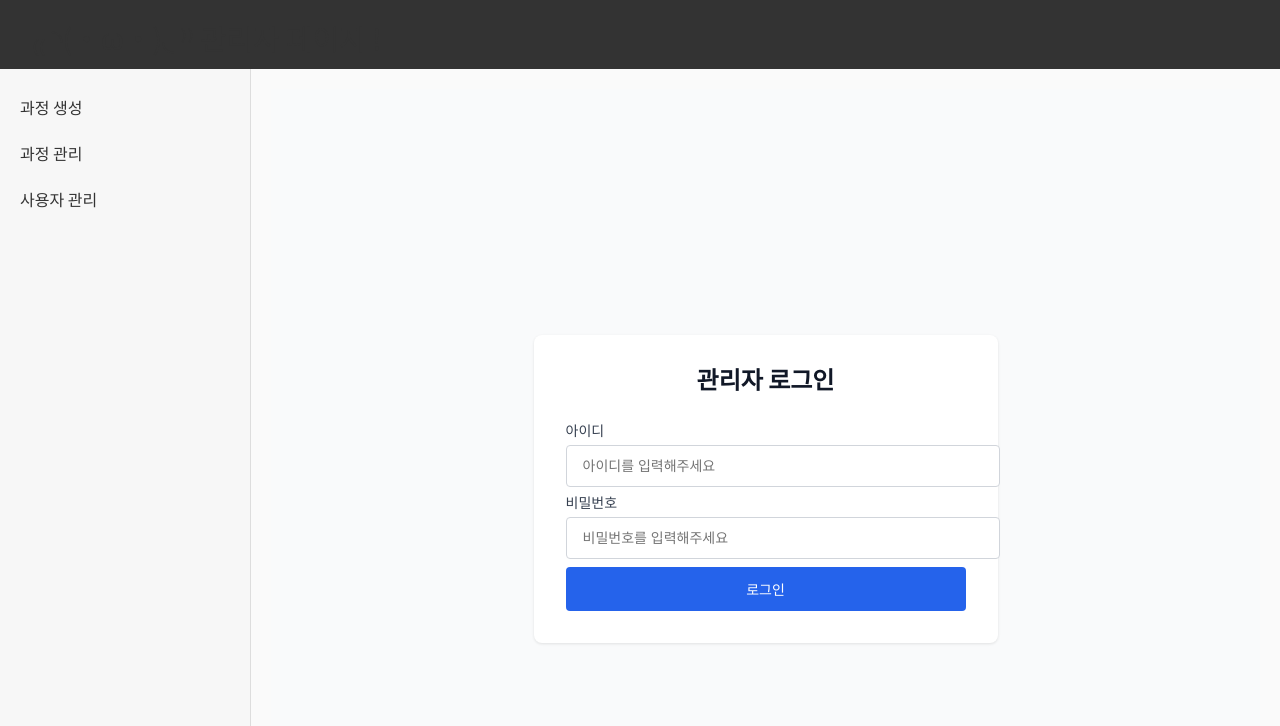
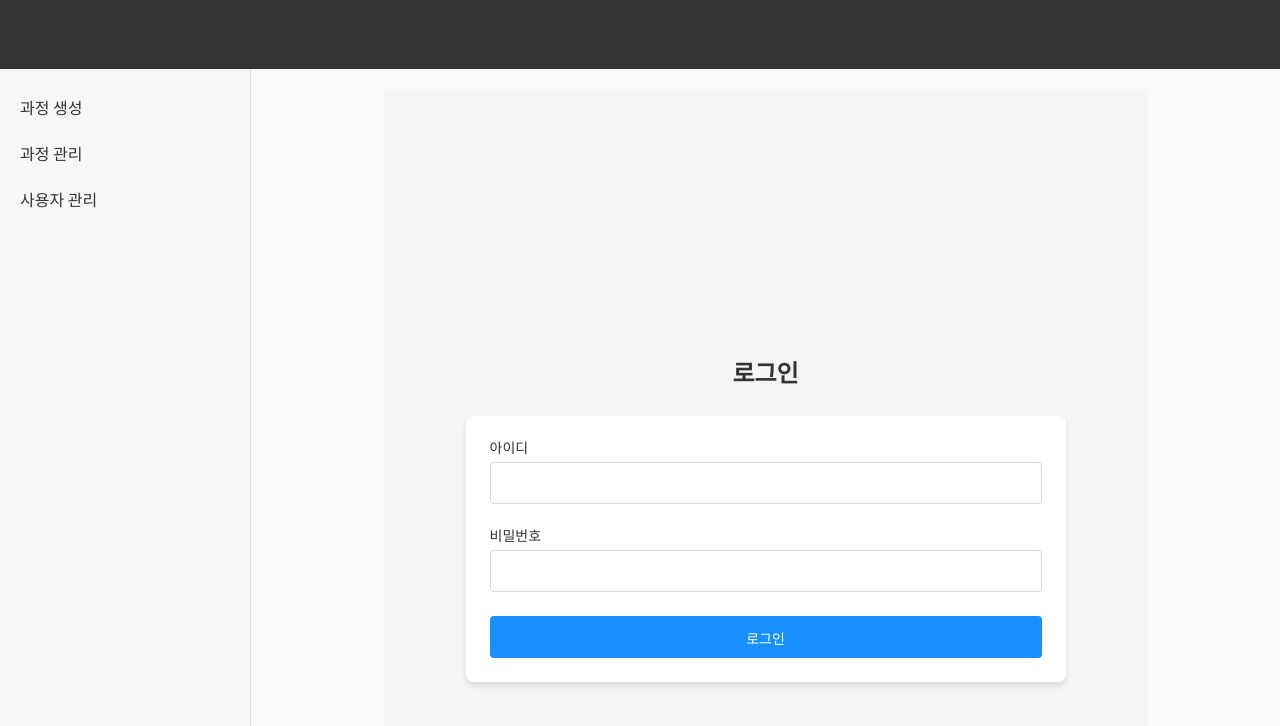
Before and after one commit to TLS-The-Last-Stop/edututor, a React (Vite) app in the folder Frontend/edututor/: page /admin/login in a window 1280 px wide. Shown: the top 726 px of the page. Built offline with nearby package versions, Linux system fonts and the light colour scheme.

Commit message:
fix: admin 로그인 css 수정

```diff
--- a/Frontend/edututor/src/components/admin/AdminLoginForm.jsx
+++ b/Frontend/edututor/src/components/admin/AdminLoginForm.jsx
@@ -1,106 +1,57 @@
-import styled from 'styled-components';
-
-const LoginCard = styled.div`
-    width: 100%;
-    max-width: 400px;
-    padding: 2rem;
-    background: white;
-    border-radius: 8px;
-    box-shadow: 0 1px 3px rgba(0, 0, 0, 0.1);
-`;
-
-const Title = styled.h3`
-    font-size: 1.5rem;
-    font-weight: bold;
-    text-align: center;
-    margin-bottom: 2rem;
-    color: #111827;
-`;
-
-const Form = styled.form`
-    display: flex;
-    flex-direction: column;
-    gap: 1.5rem;
-`;
-
-const InputGroup = styled.div`
-    display: flex;
-    flex-direction: column;
-    gap: 0.5rem;
-`;
-
-const Label = styled.label`
-    font-size: 0.875rem;
-    font-weight: 500;
-    color: #374151;
-`;
-
-const Input = styled.input`
-    width: 100%;
-    padding: 0.75rem 1rem;
-    border: 1px solid #d1d5db;
-    border-radius: 4px;
-    font-size: 0.875rem;
-
-    &:focus {
-        outline: none;
-        border-color: #2563eb;
-        box-shadow: 0 0 0 1px #2563eb;
-    }
-`;
-
-const Button = styled.button`
-    width: 100%;
-    padding: 0.75rem 1rem;
-    background-color: #2563eb;
-    color: white;
-    border: none;
-    border-radius: 4px;
-    font-weight: 500;
-    cursor: pointer;
-    transition: background-color 0.2s;
-
-    &:hover {
-        background-color: #1d4ed8;
-    }
-
-    &:focus {
-        outline: none;
-        box-shadow: 0 0 0 2px #white, 0 0 0 4px #2563eb;
-    }
-`;
+import {
+  Button,
+  Container, ErrorText, FieldSet,
+  FormContainer,
+  FormGroup,
+  FormHeader,
+  FormSection, Input,
+  Label,
+  Title
+} from '../../components/common/UserStyledComponents.js';
 
 
-const AdminLoginForm = ({ form, handleSubmit, handleChange }) => {
+const AdminLoginForm = ({ errors, handleSubmit, handleInputChange }) => {
   return (
-    <LoginCard>
-      <Title>관리자 로그인</Title>
-      <Form onSubmit={handleSubmit}>
-        <InputGroup>
+    <Container style={{ maxWidth: '700px', width: '100%' }}>
+      <FormSection>
+        <FormHeader>
+          <Title>로그인</Title>
+        </FormHeader>
+
+        <FormContainer style={{ width: '100%' }}>
+          <FieldSet>
+            <form onSubmit={handleSubmit}>
+              <FormGroup>
                 <Label htmlFor="loginId">아이디</Label>
                 <Input
                   id="loginId"
                   name="loginId"
-            value={form.loginId}
-            onChange={handleChange}
-            required
-            placeholder="아이디를 입력해주세요"
+                  onChange={handleInputChange}
+                  $hasError={!!errors.loginId}
                 />
+                {errors.loginId && <ErrorText>{errors.loginId}</ErrorText>}
+              </FormGroup>
 
-          <Label htmlFor="loginId">비밀번호</Label>
+              <FormGroup>
+                <Label htmlFor="password">비밀번호</Label>
                 <Input
                   id="password"
                   name="password"
-            value={form.password}
-            onChange={handleChange}
-            required
-            placeholder="비밀번호를 입력해주세요"
+                  type="password"
+                  onChange={handleInputChange}
+                  $hasError={!!errors.password}
                 />
+                {errors.password && <ErrorText>{errors.password}</ErrorText>}
+              </FormGroup>
 
-          <Button>로그인</Button>
-        </InputGroup>
-      </Form>
-    </LoginCard>
+              <FormGroup>
+                <Button $primary>로그인</Button>
+              </FormGroup>
+            </form>
+          </FieldSet>
+        </FormContainer>
+      </FormSection>
+    </Container>
   );
 };
 
--- a/Frontend/edututor/src/pages/admin/AdminLogin.jsx
+++ b/Frontend/edututor/src/pages/admin/AdminLogin.jsx
@@ -12,37 +12,58 @@ const Container = styled.div`
     background-color: #f9fafb;
 `;
 
-
 const initForm = {
   loginId : '',
   password: '',
   type    : 'AD'
 };
 
+const initErrors = {
+  loginId : '',
+  password: ''
+};
+
 const AdminLogin = () => {
-  const [form, setForm] = useState(initForm);
+  const [formData, setFormData] = useState(initForm);
+  const [errors, setErrors] = useState(initErrors);
 
   const navigate = useNavigate();
 
-  const handleChange = (e) => {
+  const handleInputChange = (e) => {
     const { name, value } = e.target;
 
-    setForm(prev => ({
+    setFormData(prev => ({
       ...prev,
       [name]: value
+    }));
+
+    setErrors(prev => ({
+      ...prev,
+      [name]: ''
     }));
   };
 
   const handleSubmit = async (e) => {
     e.preventDefault();
 
-    const submitData = {
-      ...form,
-      type: 'AD'
-    };
+    if (!formData.loginId) {
+      setErrors(prev => ({
+        ...prev,
+        loginId: '아이디를 입력해주세요.'
+      }));
+      return;
+    }
+
+    if (!formData.password) {
+      setErrors(prev => ({
+        ...prev,
+        password: '비밀번호를 입력해주세요.'
+      }));
+      return;
+    }
 
     try {
-      const result = await login(submitData);
+      const result = await login(formData);
       if (result) navigate('/admin');
     } catch (error) {
       console.error('Login failed:', error);
@@ -52,9 +73,10 @@ const AdminLogin = () => {
   return (
     <Container>
       <AdminLoginForm
-        form={form}
+        formData={formData}
+        errors={errors}
         handleSubmit={handleSubmit}
-        handleChange={handleChange}
+        handleInputChange={handleInputChange}
       />
     </Container>
   );
--- a/Frontend/edututor/src/pages/user/StudentLogin.jsx
+++ b/Frontend/edututor/src/pages/user/StudentLogin.jsx
@@ -124,6 +124,7 @@ const StudentLogin = () => {
                   <Input
                     id="password"
                     name="password"
+                    type="password"
                     onChange={handleInputChange}
                     $hasError={!!errors.password}
                   />
```
Lines whose indentation alone changed are shown as unchanged.
